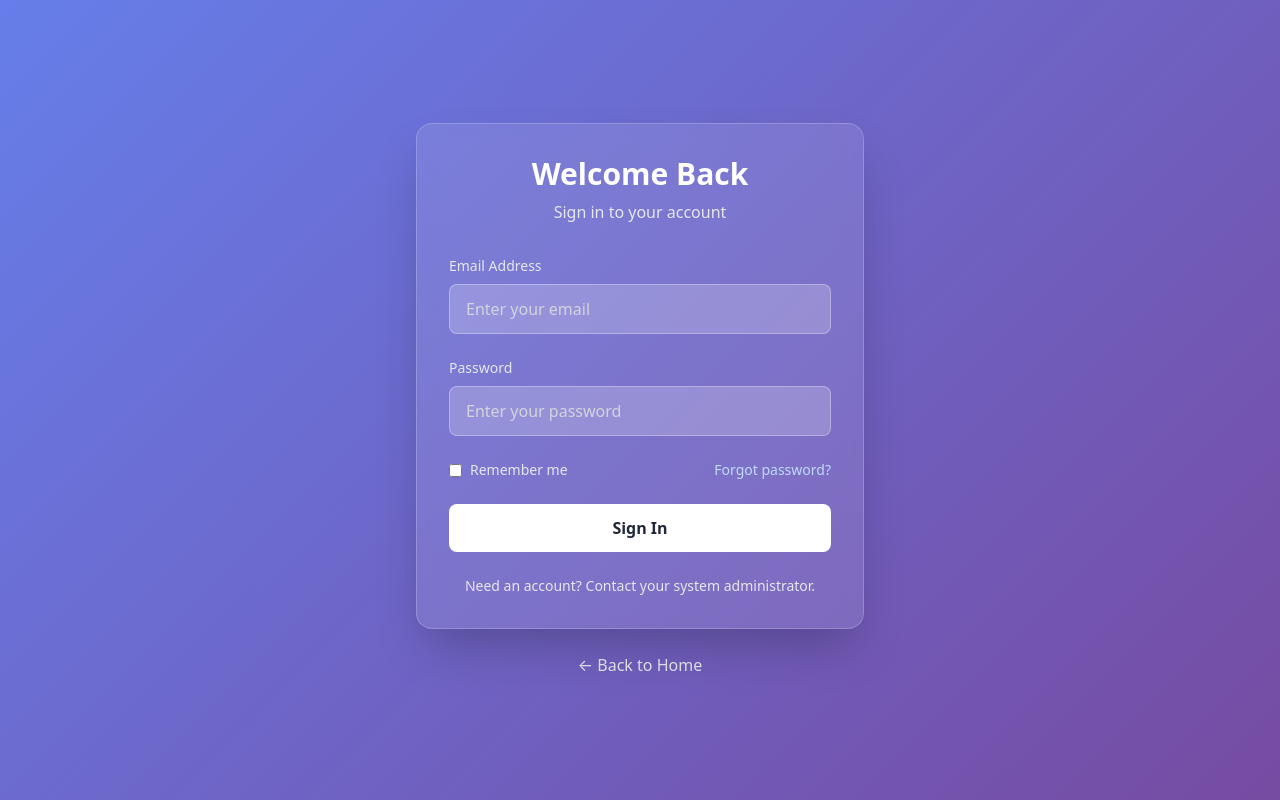
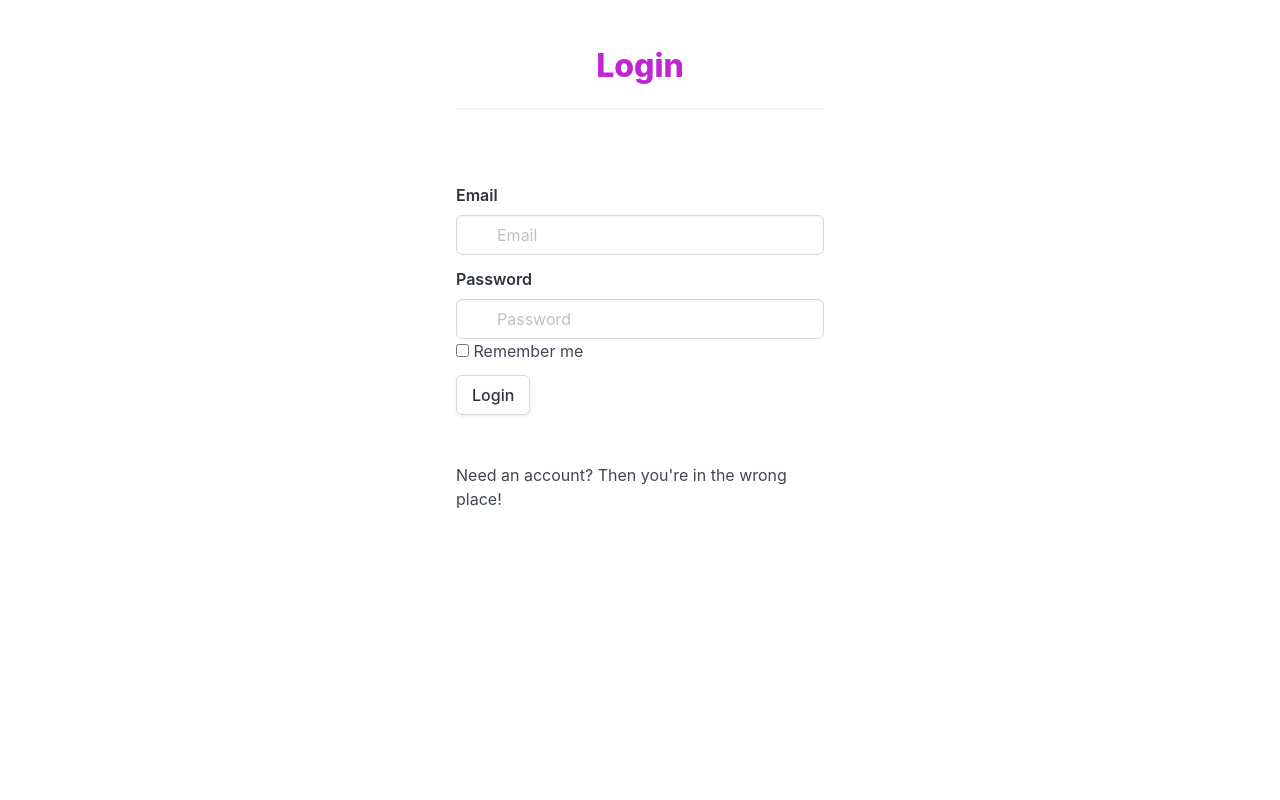
Before and after one commit to elson21/System-Management, a FastAPI app: page /login in a window 1280 px wide. Run offline with FastAPI, Linux system fonts and the light colour scheme; some libraries are stand-ins or nearby versions.

Commit message:
Change index.html

```diff
--- a/app/main.py
+++ b/app/main.py
@@ -40,26 +40,85 @@ def main_page(request: Request, db: Session = Depends(db_connect)) -> HTMLRespon
         pass  # User not authenticated
 
     # Check if this is an HTMX request
-    is_htmx = request.headers.get("HX-Request") == "true"
+    # is_htmx = request.headers.get("HX-Request") == "true"
 
-    if is_htmx:
-        # Return only the main content for HTMX requests
-        return templates.TemplateResponse("index_content.html", {
-            "request": request,
-            "user": current_user,
-            "is_authenticated": current_user is not None
-        })
-    else:
-        # Return full page for regular requests
-        return templates.TemplateResponse("login_.html", {
-            "request": request,
-            "user": current_user,
-            "is_authenticated": current_user is not None
-        })
+    # if is_htmx:
+    #     # Return only the main content for HTMX requests
+    #     return templates.TemplateResponse("index_content.html", {
+    #         "request": request,
+    #         "user": current_user,
+    #         "is_authenticated": current_user is not None
+    #     })
+    # else:
+    #     # Return full page for regular requests
+    #     return templates.TemplateResponse("index.html", {
+    #         "request": request,
+    #         "user": current_user,
+    #         "is_authenticated": current_user is not None
+    #     })
+    return templates.TemplateResponse("index.html", {
+        "request": request,
+        "user": current_user,
+        "is_authenticated": current_user is not None
+    })
+
 
 @app.get("/login")
 def login_page(request: Request) -> HTMLResponse:
-    return templates.TemplateResponse("login.html", {"request": request})
+    return templates.TemplateResponse("login_.html", {"request": request})
+
+
+@app.post("/api/login")
+async def login(
+    request: Request,
+    username: str = Form(),
+    password: str = Form(),
+    db: Session = Depends(db_connect)
+):
+    print(f"Login attempt for user: {username}")
+
+    user = authenticate_user(db, username, password)
+    if not user:
+        print(f"Authentication failed for user: {username}")
+        # Return login page with error message
+        return templates.TemplateResponse("login_.html", {
+            "request": request,
+            "error": "Incorrect email or password"
+        })
+
+    print(f"Authentication successful for user: {username}")
+
+    # Update last login
+    user.last_login = datetime.now()
+    db.commit()
+
+    access_token_expires = timedelta(minutes=ACCESS_TOKEN_EXPIRE_MINUTES)
+    access_token = create_access_token(
+        data={"sub": user.email}, expires_delta=access_token_expires
+    )
+
+    print(f"Generated token for user {username}: {access_token[:20]}...")
+
+    # Create response with token in cookie and redirect to dashboard
+    response = RedirectResponse(url="index_content.html", status_code=302)
+    response.set_cookie(
+        key="access_token",
+        value=access_token,
+        max_age=ACCESS_TOKEN_EXPIRE_MINUTES * 60,
+        httponly=True,
+        secure=False  # Set to True in production with HTTPS
+    )
+
+    return response
+
+
+@app.get("/logout")
+def logout():
+    """Logout user by clearing the cookie and redirecting to home."""
+    response = RedirectResponse(url="/", status_code=302)
+    response.delete_cookie(key="access_token")
+    return response
+
 
 @app.get("/admin/create-user")
 def admin_create_user_page(
@@ -89,55 +148,6 @@ def admin_create_user_page(
             "user": current_user
         })
 
-@app.post("/api/login")
-async def login(
-    request: Request,
-    username: str = Form(),
-    password: str = Form(),
-    db: Session = Depends(db_connect)
-):
-    print(f"Login attempt for user: {username}")
-
-    user = authenticate_user(db, username, password)
-    if not user:
-        print(f"Authentication failed for user: {username}")
-        # Return login page with error message
-        return templates.TemplateResponse("login.html", {
-            "request": request,
-            "error": "Incorrect email or password"
-        })
-
-    print(f"Authentication successful for user: {username}")
-
-    # Update last login
-    user.last_login = datetime.now()
-    db.commit()
-
-    access_token_expires = timedelta(minutes=ACCESS_TOKEN_EXPIRE_MINUTES)
-    access_token = create_access_token(
-        data={"sub": user.email}, expires_delta=access_token_expires
-    )
-
-    print(f"Generated token for user {username}: {access_token[:20]}...")
-
-    # Create response with token in cookie and redirect to dashboard
-    response = RedirectResponse(url="/api/dashboard", status_code=302)
-    response.set_cookie(
-        key="access_token",
-        value=access_token,
-        max_age=ACCESS_TOKEN_EXPIRE_MINUTES * 60,
-        httponly=True,
-        secure=False  # Set to True in production with HTTPS
-    )
-
-    return response
-
-@app.get("/logout")
-def logout():
-    """Logout user by clearing the cookie and redirecting to home."""
-    response = RedirectResponse(url="/", status_code=302)
-    response.delete_cookie(key="access_token")
-    return response
 
 @app.post("/api/admin/create-user")
 async def admin_create_user(
@@ -230,21 +240,11 @@ def get_dashboard(
     db: Session = Depends(db_connect),
     current_user: User = Depends(get_current_active_user)
 ) -> HTMLResponse:
-    # Check if this is an HTMX request
-    is_htmx = request.headers.get("HX-Request") == "true"
-
-    if is_htmx:
-        # Return only the dashboard content for HTMX requests
-        return templates.TemplateResponse("dashboard_content.html", {
+    return templates.TemplateResponse("index_content.html", {
             "request": request,
             "user": current_user
         })
-    else:
-        # Return full page for regular requests
-        return templates.TemplateResponse("dashboard.html", {
-            "request": request,
-            "user": current_user
-        })
+
 
 @app.get("/api/systems")
 def get_systems(
--- a/app/templates/login_.html
+++ b/app/templates/login_.html
@@ -20,7 +20,7 @@
                 <div class="column is-4">
                     <h3 class="title has-text-centered" style="color: #C026D3">Login</h3>
                     <hr class="login-hr">
-                    <p class="subtitle has-text-warning">Beware, there is no turning back after this point!</p>
+                    <p class="subtitle has-text-black is-invisible">GO AWAY!</p>
                     <form action="/api/login" method="POST">
                         <!-- Email -->
                         <div class="field">
@@ -52,7 +52,23 @@
                             Login
                         </button>
                     </form>
+
+                    <!-- Error Message -->
+                    {% if error %}
+                    <div class="has-text-warning">
+                        {{ error }}
+                    </div>
+                    {% endif %}
+
+                    <div class="mt-6 text-center">
+                        <p class="text-gray-200 text-sm">
+                            Need an account? Then you're in the wrong place!
+                        </p>
+                    </div>
                 </div>
+
+                <hr>
+
             </div>
         </div>
     </section>
```
